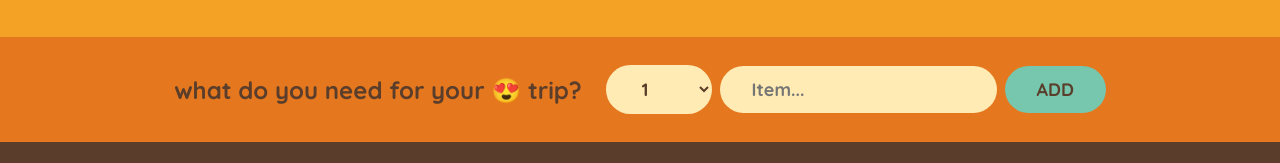
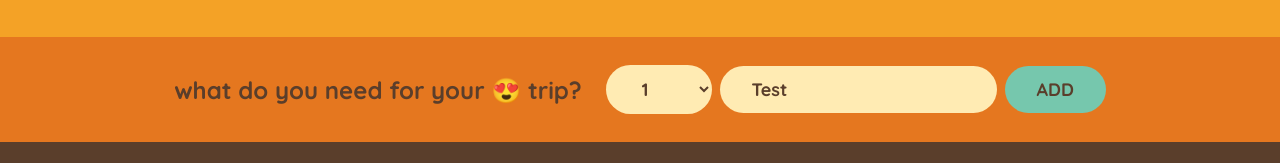
Before and after one commit to vimal336/React-js-projects, a React (Create React App) app in the folder travel-list/: page / in a window 1280 px wide. Shown: the part 135-298 px from the top of the page. Built offline with nearby package versions, Linux system fonts and the light colour scheme; the HTML template or start-up script is replaced by a standard one.

Commit message:
travel list project

```diff
--- a/travel-list/src/App.js
+++ b/travel-list/src/App.js
@@ -27,7 +27,7 @@ function Form() {
       e.preventDefault();
   }
 
-  const [description, setDescription] = useState("");
+  const [description, setDescription] = useState("Test");
 
 
   return (
```
